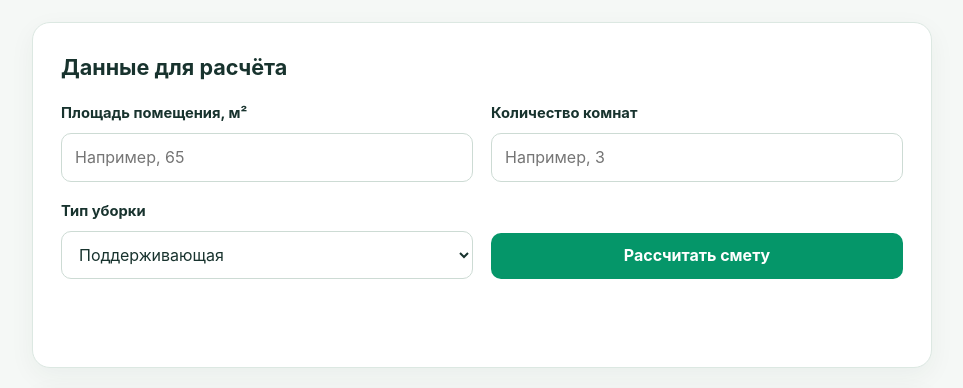
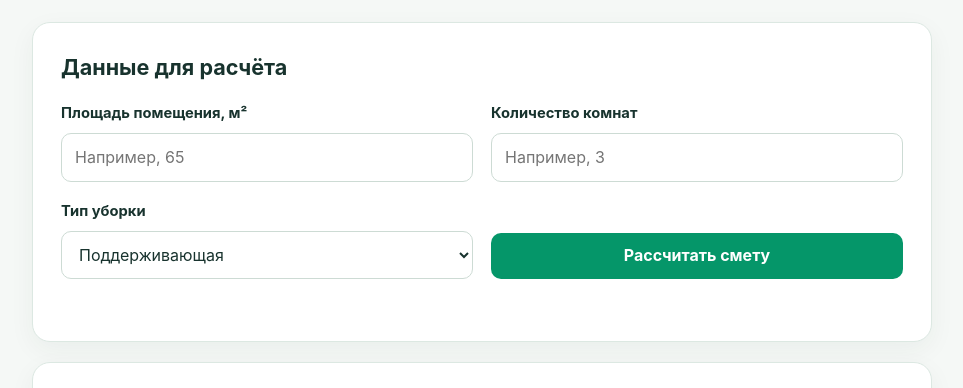
Before and after one commit to voktorvolk-ops/calc-project, a plain HTML site: page index.html in a window 1280 px wide. Shown: the part 332-720 px from the top of the page, without its empty margins (158-1121 px from the left). Drawn offline with Linux system fonts and the light colour scheme.

Commit message:
Update style.css

```diff
--- a/style.css
+++ b/style.css
@@ -108,7 +108,7 @@ input:focus, select:focus {
 .button-secondary:hover { background: var(--mint); }
 
 form > .button { align-self: end; }
-.feedback { grid-column: 1 / -1; min-height: 1.5em; margin: 18px 0 0; color: var(--danger); font-weight: 650; }
+.feedback { grid-column: 1 / -1; min-height: 1.5em; margin: -8px 0 0; color: var(--danger); font-weight: 650; }
 .result-card { border-color: #b8dfcd; background: var(--mint); }
 .result-card h2 { margin-bottom: 6px; }
 #total { color: var(--green-dark); }
```
